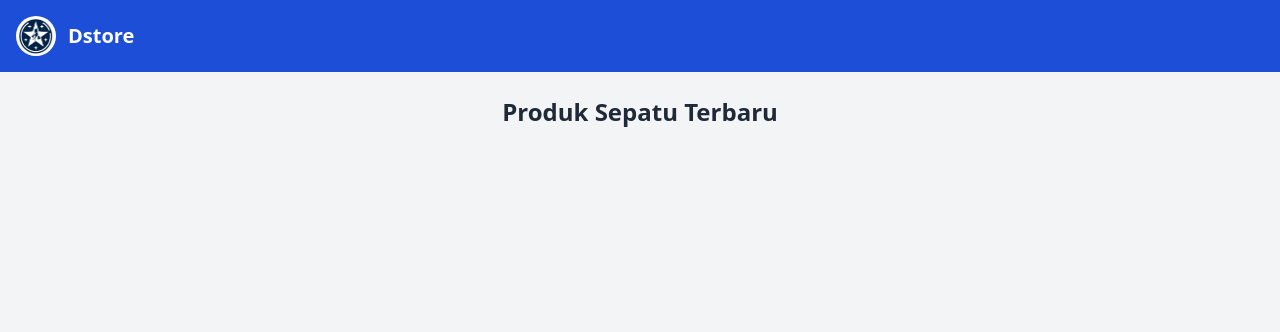
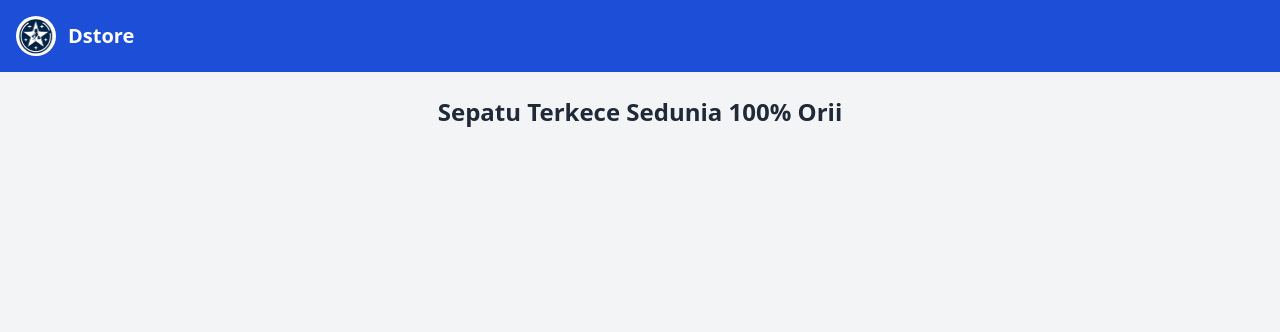
Before and after one commit to ddamar798/D-store-PHP, a PHP site: page /public/index.php in a window 1280 px wide. Shown: the top 332 px of the page. Run offline with PHP 8.4, Linux system fonts and the light colour scheme; data that the repository does not hold is empty; some libraries are stand-ins or nearby versions.

Commit message:
feat: edit txt

```diff
--- a/public/index.php
+++ b/public/index.php
@@ -31,7 +31,7 @@ $result = mysqli_query($db, $query);
 
     <!-- Judul -->
     <div class="max-w-6xl mx-auto px-4 py-6 text-center">
-        <h2 class="text-2xl font-bold">Produk Sepatu Terbaru</h2>
+        <h2 class="text-2xl font-bold">Sepatu Terkece Sedunia 100% Orii</h2>
     </div>
 
     <!-- Daftar Produk -->
```
